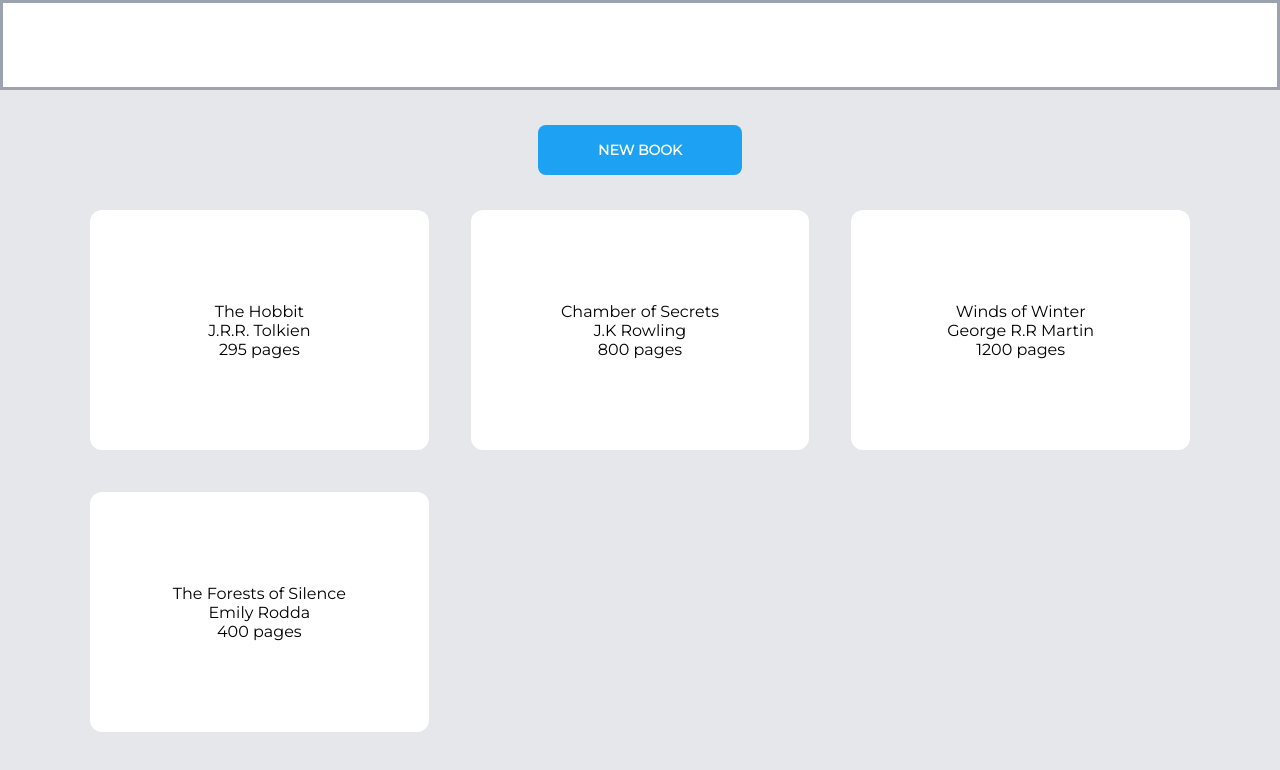
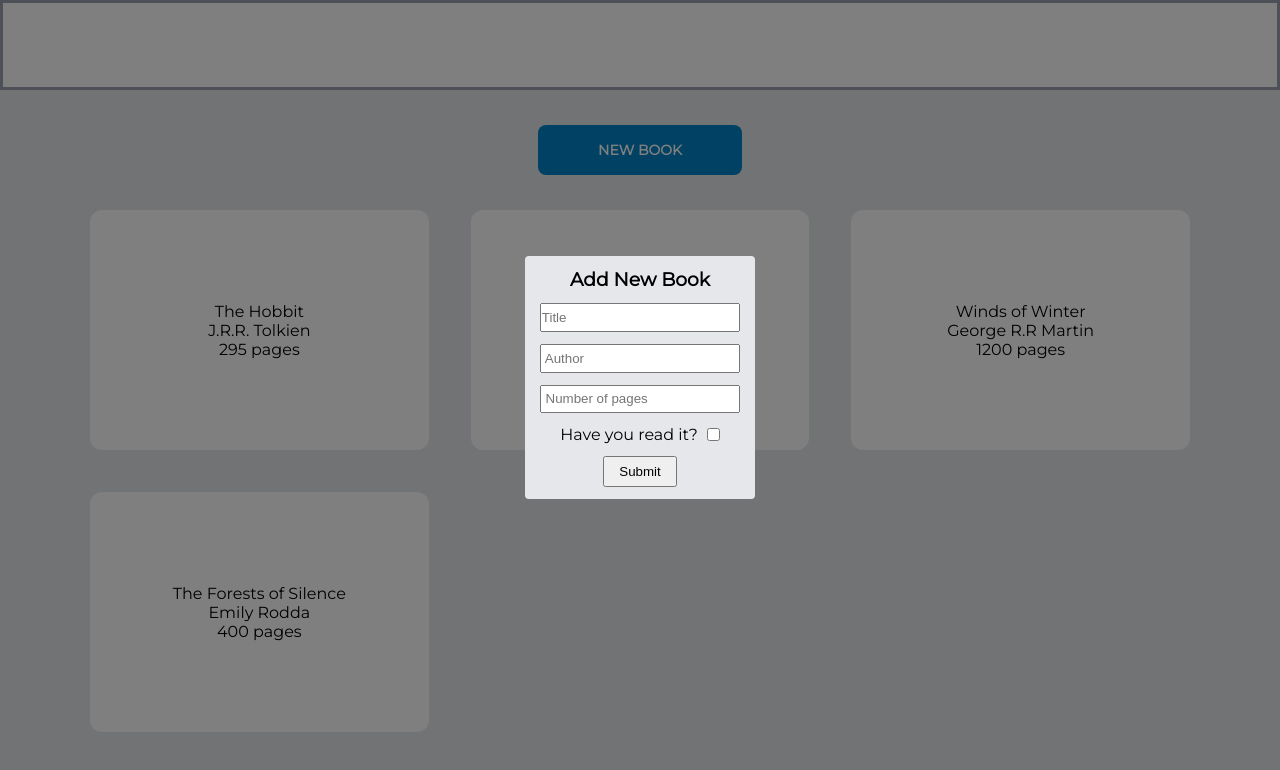
Before and after one commit to kchen1999/Library, a plain HTML site: page index.html in a window 1280 px wide. Both pictures are taken after a click on the button "NEW BOOK". Drawn offline with Linux system fonts and the light colour scheme.

Commit message:
added new book button

```diff
--- a/index.html
+++ b/index.html
@@ -16,6 +16,30 @@
     </div>
     <div class="button-container">
         <button class="new-book-btn">NEW BOOK</button>
+        <div class="modal">
+            <div class="modal-content">
+                <form action="">
+                    <h3>Add New Book</h3>
+                    <div class="form-row">
+                        <label for="title"></label>
+                        <input type="text" id="title" name="title" placeholder="Title">
+                    </div>
+                    <div class="form-row">
+                        <label for="author"></label>
+                        <input type="text" id="author" name="author" placeholder=" Author">
+                    </div>
+                    <div class="form-row">
+                        <label for="pages"></label>
+                        <input type="text" id="pages" name="pages" placeholder=" Number of pages">
+                    </div>
+                    <div class="is-read-wrapper">
+                        <label for="is-read">Have you read it?</label>
+                        <input type="checkbox" id="is-read" name="is-read">
+                    </div>
+                    <button class="modal-submit" type="button">Submit</button>
+                </form>
+            </div>
+        </div>
     </div>
     <div class="library-container">
     </div>
--- a/script.js
+++ b/script.js
@@ -17,7 +17,12 @@ function Book(title, author, pages, isRead) {
 
 function addBookToLibrary(book) {
     myLibrary.push(book);
+}
+
+function displayLibrary() {
     const libraryContainer = document.querySelector('.library-container');
+    libraryContainer.replaceChildren();
+    myLibrary.forEach(book => {
         const card = document.createElement('div');
         const title = document.createElement('p');
         const author = document.createElement('p');
@@ -30,7 +35,28 @@ function addBookToLibrary(book) {
         card.append(author);
         card.append(pages);
         libraryContainer.append(card);
+    });
 }
+
+
+const newBookBtn = document.querySelector('.new-book-btn');
+const modal = document.querySelector('.modal')
+newBookBtn.addEventListener('click', () => {
+    modal.style.display = 'block';
+});
+const submitBtn = document.querySelector('.modal-submit');
+submitBtn.addEventListener('click', () => {
+    const title = document.getElementById('title').value;
+    const author = document.getElementById('author').value;
+    const pages = document.getElementById('pages').value;
+    const isRead = document.getElementById('is-read').checked;
+    const newBook = new Book(title, author, pages, isRead);
+    modal.style.display = 'none';
+    addBookToLibrary(newBook);
+    displayLibrary();
+});
+
+
 
 
 const theHobbit = new Book('The Hobbit', 'J.R.R. Tolkien', 295, false);
@@ -41,3 +67,5 @@ addBookToLibrary(theHobbit);
 addBookToLibrary(harryPotter);
 addBookToLibrary(windsOfWinter);
 addBookToLibrary(deltoraQuest);
+
+displayLibrary();
--- a/styles.css
+++ b/styles.css
@@ -33,7 +33,7 @@ body {
 }
 
 .new-book-btn {
-    background-color: #1DA1F2;
+    background-color: #0284c7;
     color: white;
     font-family: 'Montserrat', sans-serif;
     font-weight: bold;
@@ -55,3 +55,52 @@ body {
     justify-content: center;
     font-family: 'Montserrat', sans-serif;
 }
+
+.modal {
+    display: none;
+    position: fixed;
+    left: 0;
+    top: 0;
+    z-index: 1;
+    width: 100%;
+    height: 100vh;
+    background-color: rgba(0, 0, 0, 0.5);
+}
+
+.modal-content {
+    background-color: #e5e7eb;
+    border-radius: 4px;
+    margin: 20% auto;
+    width: 18%;
+    padding: 12px 15px 12px;
+    font-family: 'Montserrat', sans-serif;
+}
+
+.modal-content > form {
+    display: flex;
+    flex-direction: column;
+    align-items: center;
+    justify-content: center;
+    gap: 0.75rem;
+}
+
+.form-row {
+    width: 100%;
+}
+
+.form-row > input {
+    width: 100%;
+    height: 1.8rem;
+}
+
+
+.is-read-wrapper {
+    display: flex;
+    align-items: center;
+    gap: 9px;
+}
+
+
+.modal-submit {
+    padding: 6px 14px;
+}
```
Lines whose indentation alone changed are shown as unchanged.
